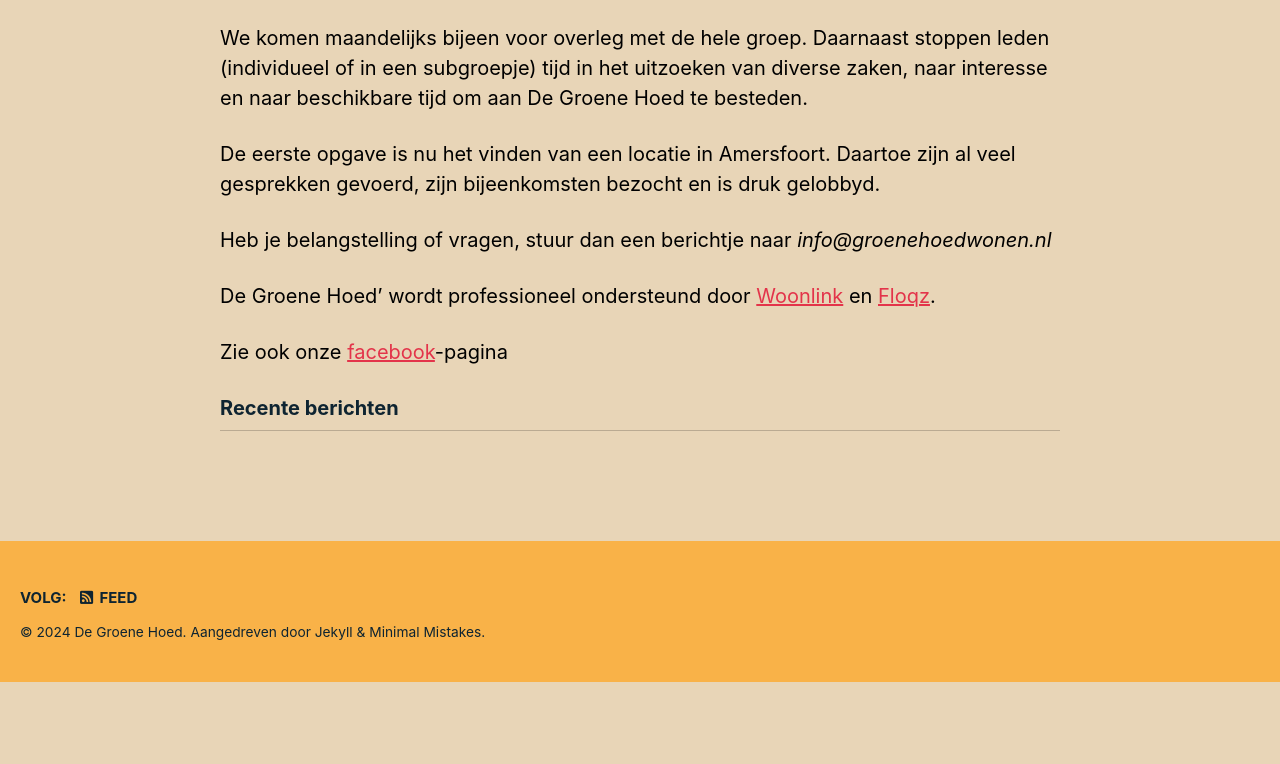
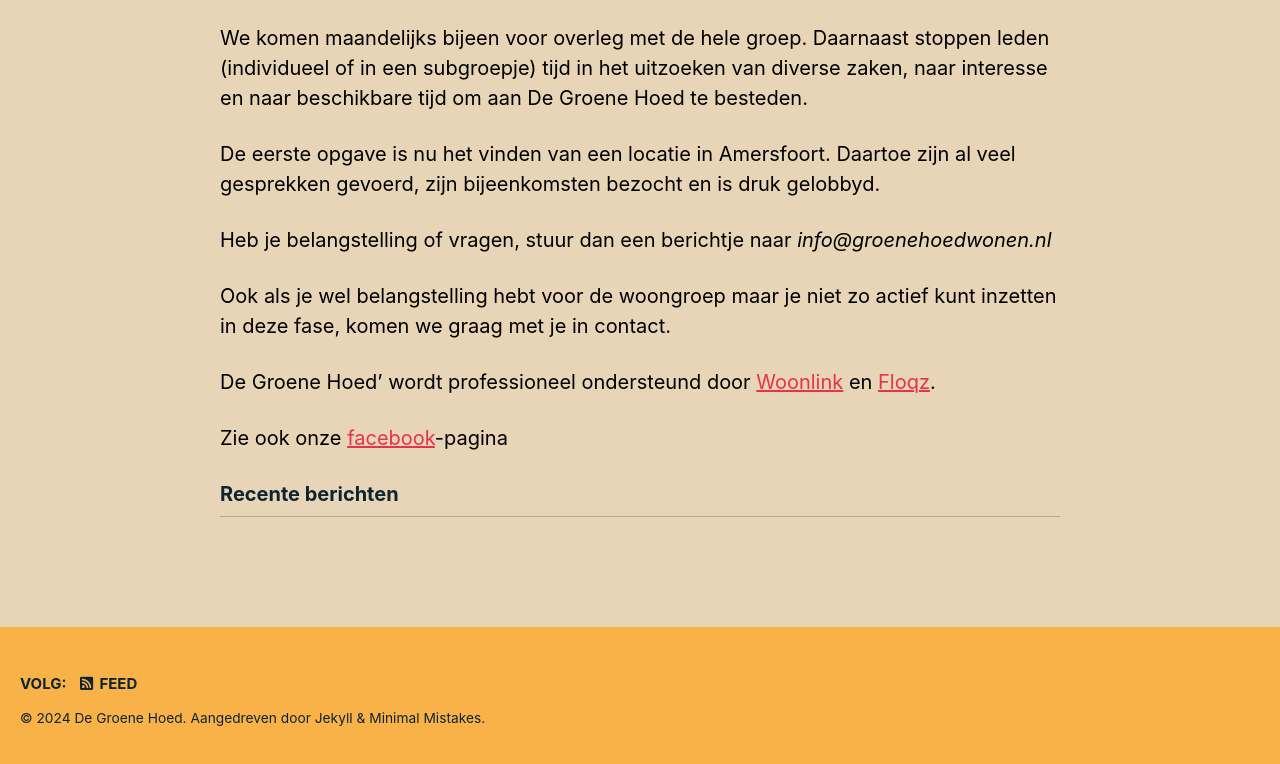
Before and after one commit to pa2fzl/groenehoed, a plain HTML site: page index.html in a window 1280 px wide. Shown: the part 2059-2823 px from the top of the page. Before the commit the page ends 2741 px from the top, so only its background shows below. Drawn offline with Linux system fonts and the light colour scheme.

Commit message:
Add files via upload

```diff
--- a/index.html
+++ b/index.html
@@ -301,6 +301,8 @@ bg { background-color: #a5f3b0 }
 
 <p>Heb je belangstelling of vragen, stuur dan een berichtje naar <em>info@groenehoedwonen.nl</em></p>
 
+<p>Ook als je wel belangstelling hebt voor de woongroep maar je niet zo actief kunt inzetten in deze fase, komen we graag met je in contact.</p>
+
 <p>De Groene Hoed’ wordt professioneel ondersteund door <a href="https://www.woonlink.nu">Woonlink</a> en <a href="https://floqz.nl">Floqz</a>.</p>
 
 <p>Zie ook onze <a href="https://www.facebook.com/wooninitiatiefdegroenehoed.nl">facebook</a>-pagina</p>
```
